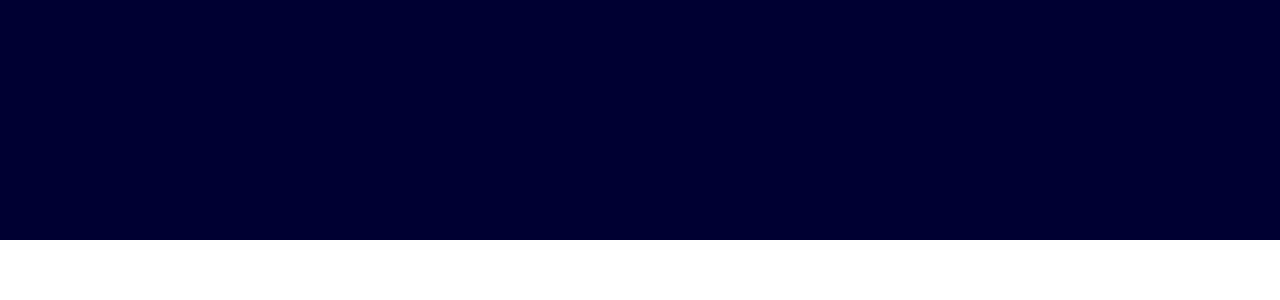
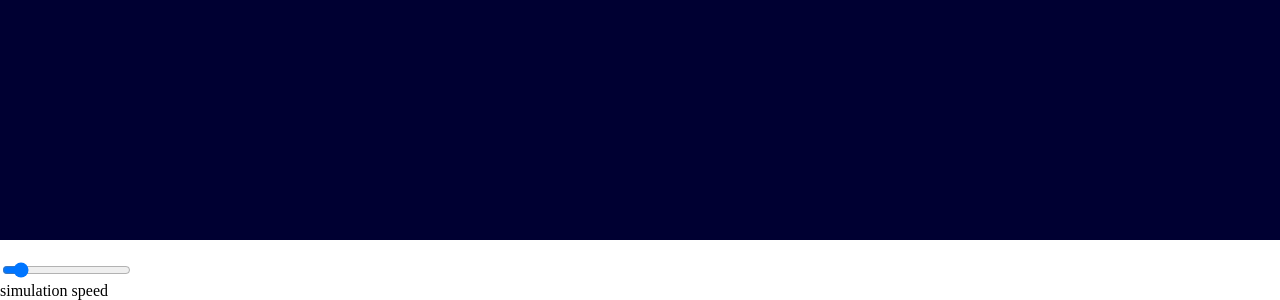
Before and after one commit to Mikrzak/UniversalGravitation, a plain HTML site: page index.html in a window 1280 px wide. Shown: the part 560-860 px from the top of the page. Before the commit the page ends 804 px from the top, so only its background shows below. Drawn offline with Linux system fonts and the light colour scheme.

Commit message:
Update index.html

```diff
--- a/index.html
+++ b/index.html
@@ -6,6 +6,11 @@
 </head>
 <body>
     <canvas id="canvas"></canvas>
+    <div id="infoDiv">
+        <p id="objectInfo"></p>
+        <input type="range" id="simulationSpeed" min="0" max="10" value="1" step="0.5"></input> <br>
+        <label id="simulationSpeedLabel" for="simulationSpeed">simulation speed</label>
+    </div>
     <script src="index.js"></script>
 </body>
 </html>
```
